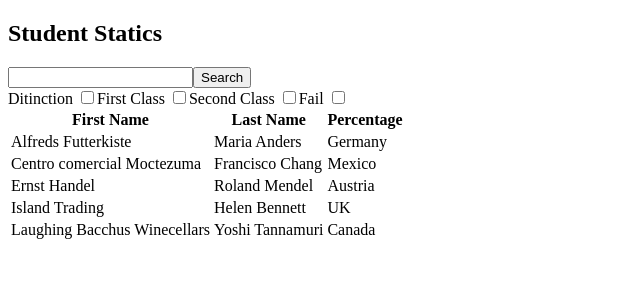
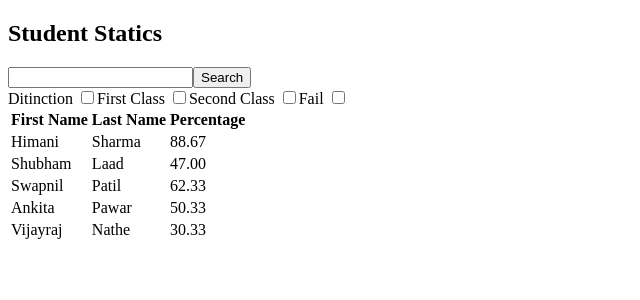
Before and after one commit to himani-webonise/ReactPOC, a React app: page / in a window 1280 px wide. Shown: the top 300 px of the page, without its empty margins (0-640 px from the left). Built offline with nearby package versions, Linux system fonts and the light colour scheme.

Commit message:
Populate data from file in html table

```diff
--- a/src/js/modules/App.js
+++ b/src/js/modules/App.js
@@ -1,5 +1,25 @@
 import React, { Component } from 'react';
 import studentRecords from '../../static/files/results.json';
+
+
+class Percentage extends React.Component {
+  render() {
+    const subjects = this.props.value
+    const percentage = (subjects.english + subjects.hindi + subjects.mathematics)/3
+    return <td key={"M-"+this.props.index}>{percentage.toFixed(2)}</td>
+  }
+}
+
+function RecordTable(props) {
+  const records = props.value.results
+  var test = records.map((record, index) => {
+    return <tr key={index}><td key={"FN-"+index}>{record.firstName}</td>
+      <td key={"LN-"+index}>{record.lastName}</td>
+      <Percentage value={record.marks} index={index} />
+    </tr>
+  })
+  return <tbody key="tbody">{test}</tbody>
+}
 
 class App extends Component {
     constructor(props) {
@@ -8,11 +28,11 @@ class App extends Component {
             isDistinction: false,
             isFirstCls: false,
             isSecondCls: false,
-            isFail: false
+            isFail: false,
+            records: studentRecords
         }
 
         this.handleInputChange = this.handleInputChange.bind(this)
-        console.log(studentRecords)
     }
 
     handleInputChange(event) {
@@ -42,36 +62,14 @@ class App extends Component {
                 </div>
                 <div className="studentRecordCnt">
                     <table>
+                      <thead>
                         <tr>
                           <th>First Name</th>
                           <th>Last Name</th>
                           <th>Percentage</th>
                         </tr>
-                        <tr>
-                          <td>Alfreds Futterkiste</td>
-                          <td>Maria Anders</td>
-                          <td>Germany</td>
-                        </tr>
-                        <tr>
-                          <td>Centro comercial Moctezuma</td>
-                          <td>Francisco Chang</td>
-                          <td>Mexico</td>
-                        </tr>
-                        <tr>
-                          <td>Ernst Handel</td>
-                          <td>Roland Mendel</td>
-                          <td>Austria</td>
-                        </tr>
-                        <tr>
-                          <td>Island Trading</td>
-                          <td>Helen Bennett</td>
-                          <td>UK</td>
-                        </tr>
-                        <tr>
-                          <td>Laughing Bacchus Winecellars</td>
-                          <td>Yoshi Tannamuri</td>
-                          <td>Canada</td>
-                        </tr>
+                      </thead>
+                        <RecordTable value={this.state.records}/>
                     </table>
                 </div>
             </div>
--- a/src/js/modules/index.js
+++ b/src/js/modules/index.js
@@ -3,4 +3,3 @@ import ReactDOM from 'react-dom';
 import App from './App';
 
 ReactDOM.render(<App/>, document.getElementById('root'));
-registerServiceWorker();
```
